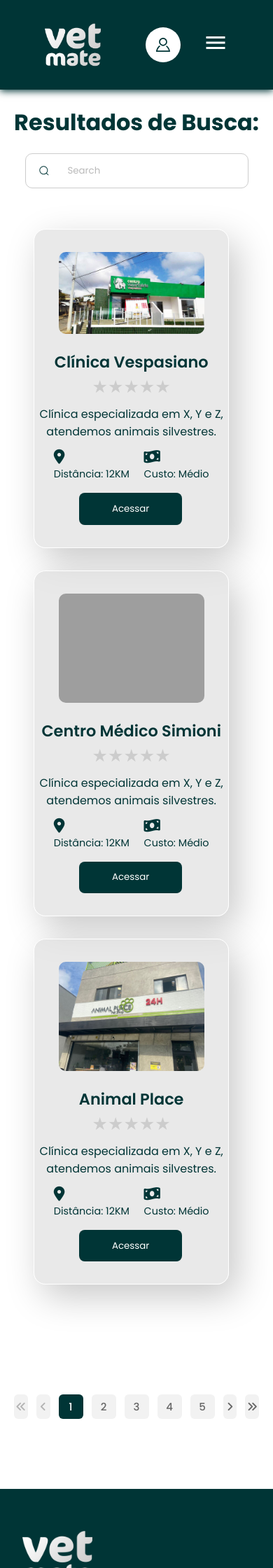
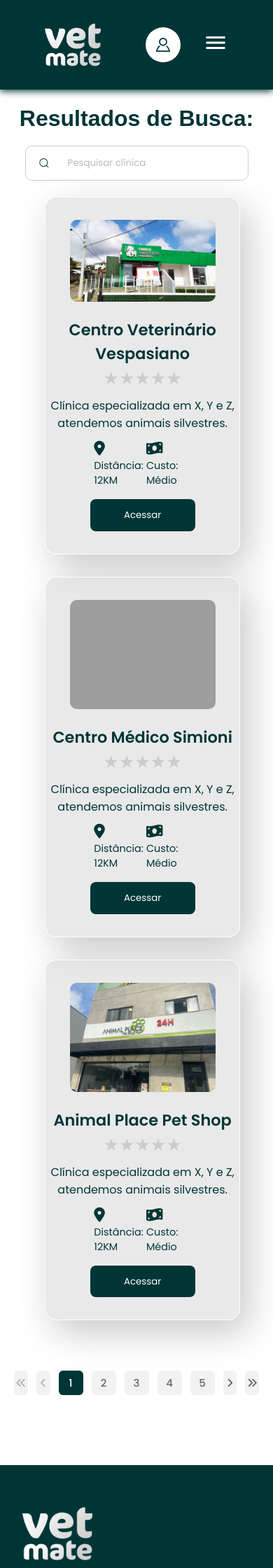
Before and after one commit to vlipe/VetMate, a PHP site: page /html/resultado-1.html in a window 390 px wide. Shown: the top 2240 px of the page at 70% size. Run offline with PHP 8.4, Linux system fonts and the light colour scheme; some libraries are stand-ins or nearby versions; some web fonts are replaced; grey boxes are pictures that could not be loaded.

Commit message:
adição da fonte "cocon", mudanças em tamanhos de títulos, correções de bugs do footer e responsividade finalizada.

```diff
--- a/VetMate/css/acompanhamento.css
+++ b/VetMate/css/acompanhamento.css
@@ -669,6 +669,10 @@
     padding: 3rem 5%;
 }
 
+#container-footer p{
+    color: white;
+}
+
 #footer_contacts img {
     margin-bottom: 0.75rem;
     width: 100px;
--- a/VetMate/css/area-restrita-login.css
+++ b/VetMate/css/area-restrita-login.css
@@ -348,6 +348,7 @@
 }
 
 #h1-1 {
+    font-family: "Cocon", sans-serif;
     font-weight: 700;
     font-style: normal;
     font-size: 3rem;
@@ -389,6 +390,7 @@
 }
 
 #h1-2 {
+    font-family: "Cocon", sans-serif;
     color: #003536;
     text-align: center;
     font-weight: 700;
--- a/VetMate/css/area-restrita.css
+++ b/VetMate/css/area-restrita.css
@@ -151,7 +151,8 @@
 }
 
 #h1-1 {
-    font-family: "Poppins", sans-serif;
+    font-size: 3rem;
+    font-family: "Cocon", sans-serif;
     font-weight: 700;
     font-style: normal;
     color: #003536;
@@ -200,7 +201,8 @@
 }
 
 #h1-2 {
-    font-family: "Poppins", sans-serif;
+    font-size: 3rem;
+    font-family: "Cocon", sans-serif;
     font-weight: 700;
     font-style: normal;
     color: #003536;
--- a/VetMate/css/home.css
+++ b/VetMate/css/home.css
@@ -485,7 +485,7 @@
 @media (min-width: 768px) and (max-width: 1024px) {
 
     .h1-quemsomos {
-        font-size: 3.5rem;
+        font-size: 3rem;
         text-align: center;
         color: #003536;
         margin-bottom: 20px;
--- a/VetMate/css/resultado-1.css
+++ b/VetMate/css/resultado-1.css
@@ -1,3 +1,7 @@
+/*Fonte "Cocon" para títulos. */
+
+@import url('https://fonts.cdnfonts.com/css/cocon');
+
 * {
     padding: 0;
     margin: 0;
@@ -342,6 +346,7 @@
 }
 
 #h1-resultado {
+    font-family: "Cocon", sans-serif;
     color: #003536;
     text-align: center;
     font-weight: 700;
@@ -428,7 +433,7 @@
 }
 
 .card-button {
-    width: 60%;
+    width: 150px;
     cursor: pointer;
     background-color: #003536;
     border: none;
@@ -498,7 +503,7 @@
 }
 
 .detalhes {
-    width: 80%;
+    width: 100%;
     display: flex;
     justify-content: space-between;
 }
@@ -621,7 +626,6 @@
         justify-content: space-between;
         padding: 0rem 3rem;
         row-gap: 2rem;
-        margin-top: 15%;
     }
 
     .card {
@@ -632,7 +636,7 @@
     }
 
     .card-container {
-        margin: 0rem 0rem;
+        margin: 0rem 1rem;
         display: flex;
         align-items: center;
         justify-content: center;
@@ -678,6 +682,10 @@
         width: 100%;
     }
 
+    .detalhes {
+        width: 50%
+    }
+
 }
 
 /* Estilo para telas com largura entre 769px e 1023px (tablet e notebooks) */
@@ -704,6 +712,7 @@
 
 
 footer {
+    margin-top: 5rem;
     width: 100%;
     color: white;
 }
@@ -716,7 +725,11 @@
     background-color: #003536;
     display: grid;
     grid-template-columns: repeat(4, 1fr);
-    padding: 3.5rem 6rem;
+    padding: 3rem 5%;
+}
+
+#container-footer p{
+    color: white;
 }
 
 #footer_contacts img {
@@ -772,6 +785,7 @@
 }
 
 #footer_subscribe p {
+    text-align: left;
     color: #dfdfdf;
 }
 
@@ -809,7 +823,7 @@
     display: flex;
     justify-content: center;
     background-color: #003536a8;
-    font-size: 1rem;
+    font-size: 0.9rem;
     padding: 1.5rem;
     font-weight: 100;
     font-family: "Poppins", sans-serif;
--- a/VetMate/html/area-restrita-login.html
+++ b/VetMate/html/area-restrita-login.html
@@ -13,6 +13,7 @@
     <link
         href="https://fonts.googleapis.com/css2?family=Montserrat:ital,wght@0,100..900;1,100..900&family=Poppins:ital,wght@0,100;0,200;0,300;0,400;0,500;0,600;0,700;0,800;0,900;1,100;1,200;1,300;1,400;1,500;1,600;1,700;1,800;1,900&display=swap"
         rel="stylesheet">
+        <link href="https://fonts.cdnfonts.com/css/cocon" rel="stylesheet">
 </head>
 
 <body>
--- a/VetMate/html/area-restrita.html
+++ b/VetMate/html/area-restrita.html
@@ -17,7 +17,7 @@
     <link
         href="https://fonts.googleapis.com/css2?family=Montserrat:ital,wght@0,100..900;1,100..900&family=Poppins:ital,wght@0,100;0,200;0,300;0,400;0,500;0,600;0,700;0,800;0,900;1,100;1,200;1,300;1,400;1,500;1,600;1,700;1,800;1,900&display=swap"
         rel="stylesheet">
-
+        <link href="https://fonts.cdnfonts.com/css/cocon" rel="stylesheet">
 </head>
 
 <body>
--- a/VetMate/html/resultado-1.html
+++ b/VetMate/html/resultado-1.html
@@ -13,6 +13,7 @@
     <link
         href="https://fonts.googleapis.com/css2?family=Montserrat:ital,wght@0,100..900;1,100..900&family=Poppins:ital,wght@0,100;0,200;0,300;0,400;0,500;0,600;0,700;0,800;0,900;1,100;1,200;1,300;1,400;1,500;1,600;1,700;1,800;1,900&display=swap"
         rel="stylesheet">
+    <link href="https://fonts.cdnfonts.com/css/cocon" rel="stylesheet">
 </head>
 
 <body>
@@ -110,7 +111,7 @@
                         </path>
                     </g>
                 </svg>
-                <input placeholder="Search" type="search" class="input">
+                <input placeholder="Pesquisar clínica" type="search" class="input">
             </div>
         </div>
 
@@ -123,7 +124,7 @@
                     <div class="card-img"><img src="../imagens/fachada_centro_veterinario_-1024x576.jpg" alt=""></div>
 
                     <div class="informacoes-card">
-                        <h3 class="card-h3">Clínica Vespasiano</h3>
+                        <h3 class="card-h3">Centro Veterinário Vespasiano</h3>
                         <div class="estrelas">
                             <div class="rating">
                                 <input value="5" name="rating" id="star5" type="radio">
@@ -183,7 +184,7 @@
                             </div>
 
                         </div>
-                        <p class="card-p">Clínica especializada em X, Y e Z, atendemos animais silvestres.
+                        <p class="card-p">Clínica especializada em X, Y e Z,    atendemos animais silvestres.
                         </p>
                         <div class="detalhes">
                             <div class="distancia">
@@ -210,7 +211,7 @@
                     <div class="card-img"><img src="../imagens/imagem-clinica-vet-3.jpeg" alt=""></div>
 
                     <div class="informacoes-card">
-                        <h3 class="card-h3">Animal Place</h3>
+                        <h3 class="card-h3">Animal Place Pet Shop</h3>
                         <div class="estrelas">
                             <div class="rating">
                                 <input value="5" name="rating" id="star5" type="radio">
```
Also changed, not shown: VetMate/css/vacinas.css (+18 -7 lines), VetMate/html/vacinas.html (+6 -4 lines).
